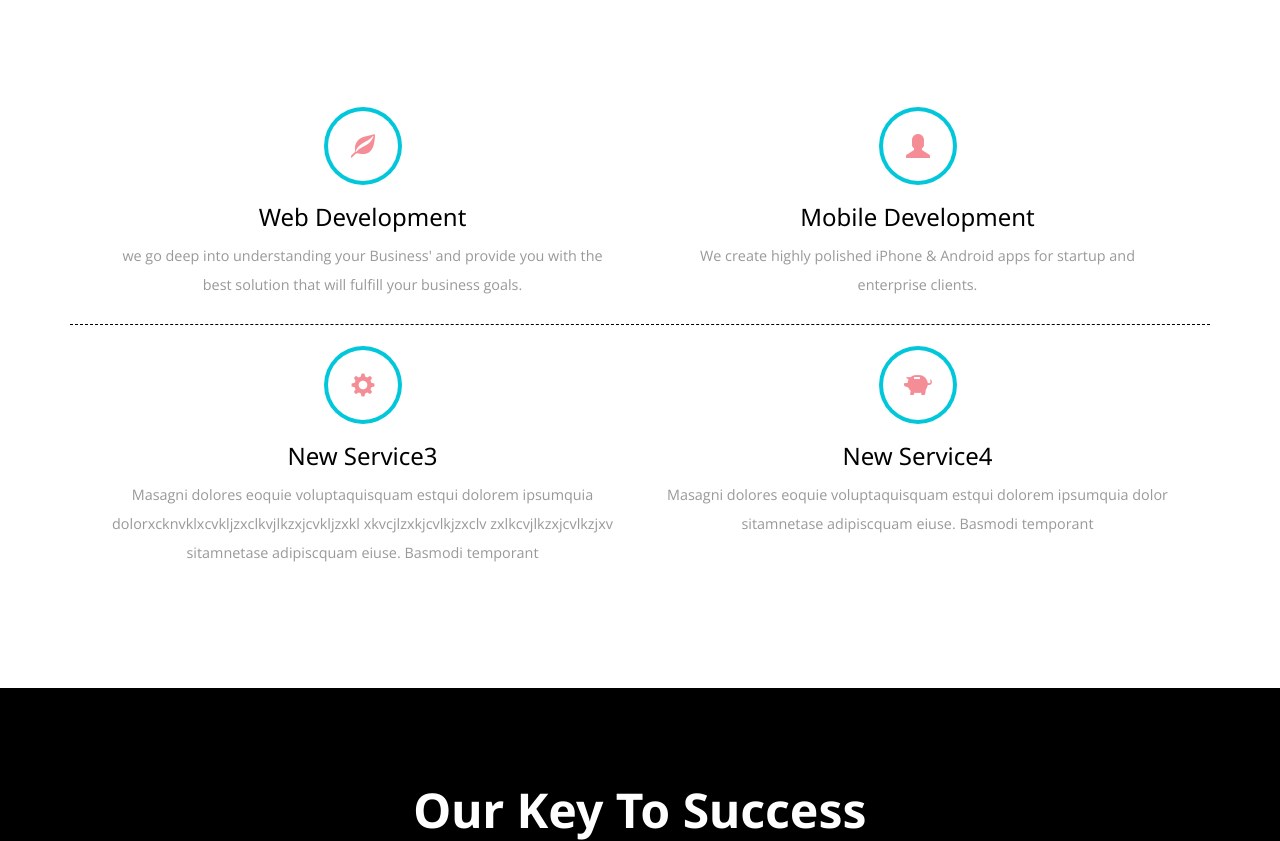
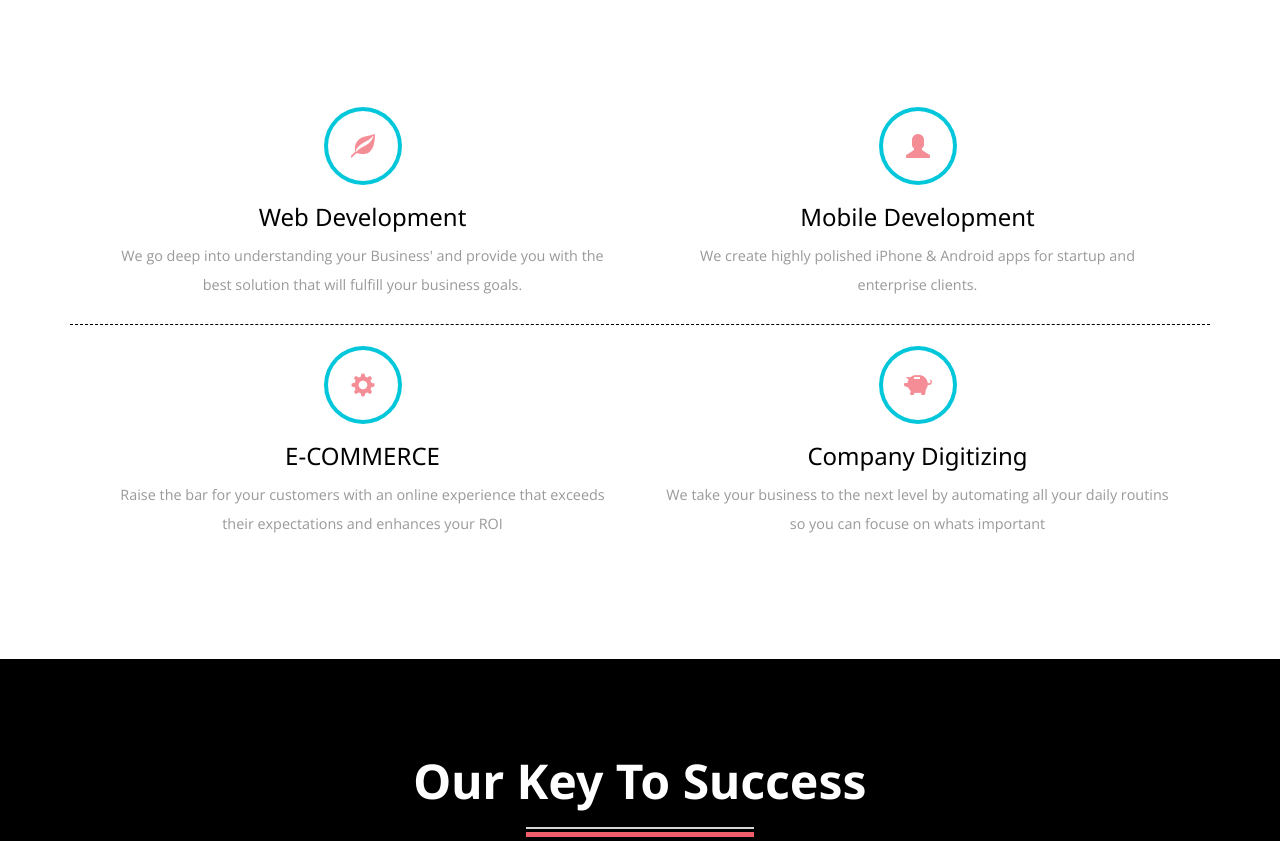
Before and after one commit to mahdy-nasr/khwarezmy, a PHP site: page / in a window 1280 px wide. Shown: the part 960-1801 px from the top of the page. Run offline with PHP 8.4, Linux system fonts and the light colour scheme.

Commit message:
services

```diff
--- a/index.php
+++ b/index.php
@@ -146,7 +146,7 @@ Author URL: http://khwarezmy.com
 							<i class="glyphicon glyphicon-leaf hi-icon "> </i>
 						</div>
 						<h3>Web Development</h3>
-										<p>we go deep into understanding your Business' and provide you with the best solution that will fulfill your business goals.</p>
+										<p>We go deep into understanding your Business' and provide you with the best solution that will fulfill your business goals.</p>
 
 					</div>
 
@@ -174,15 +174,15 @@ Author URL: http://khwarezmy.com
 						<i class="glyphicon glyphicon-cog hi-icon "> </i>
 					</div>
 
-					<h3>New Service3</h3>
-					<p>Masagni dolores eoquie voluptaquisquam estqui dolorem ipsumquia dolorxcknvklxcvkljzxclkvjlkzxjcvkljzxkl xkvcjlzxkjcvlkjzxclv zxlkcvjlkzxjcvlkzjxv sitamnetase adipiscquam eiuse. Basmodi temporant</p>
+					<h3>E-COMMERCE</h3>
+					<p>Raise the bar for your customers with an online experience that exceeds their expectations and enhances your ROI</p>
 				</div>
 				<div class="col-md-6 ser-grid ">
 					<div class=" hi-icon-effect-7 hi-icon-effect-7a">
 						<i class="glyphicon glyphicon-piggy-bank hi-icon"> </i>
 					</div>
-					<h3>New Service4</h3>
-					<p>Masagni dolores eoquie voluptaquisquam estqui dolorem ipsumquia dolor sitamnetase adipiscquam eiuse. Basmodi temporant</p>
+					<h3>Company Digitizing</h3>
+					<p>We take your business to the next level by automating all your daily routins so you can focuse on whats important</p>
 				</div>
 				<div class="clearfix"> </div>
 			</div>
```
